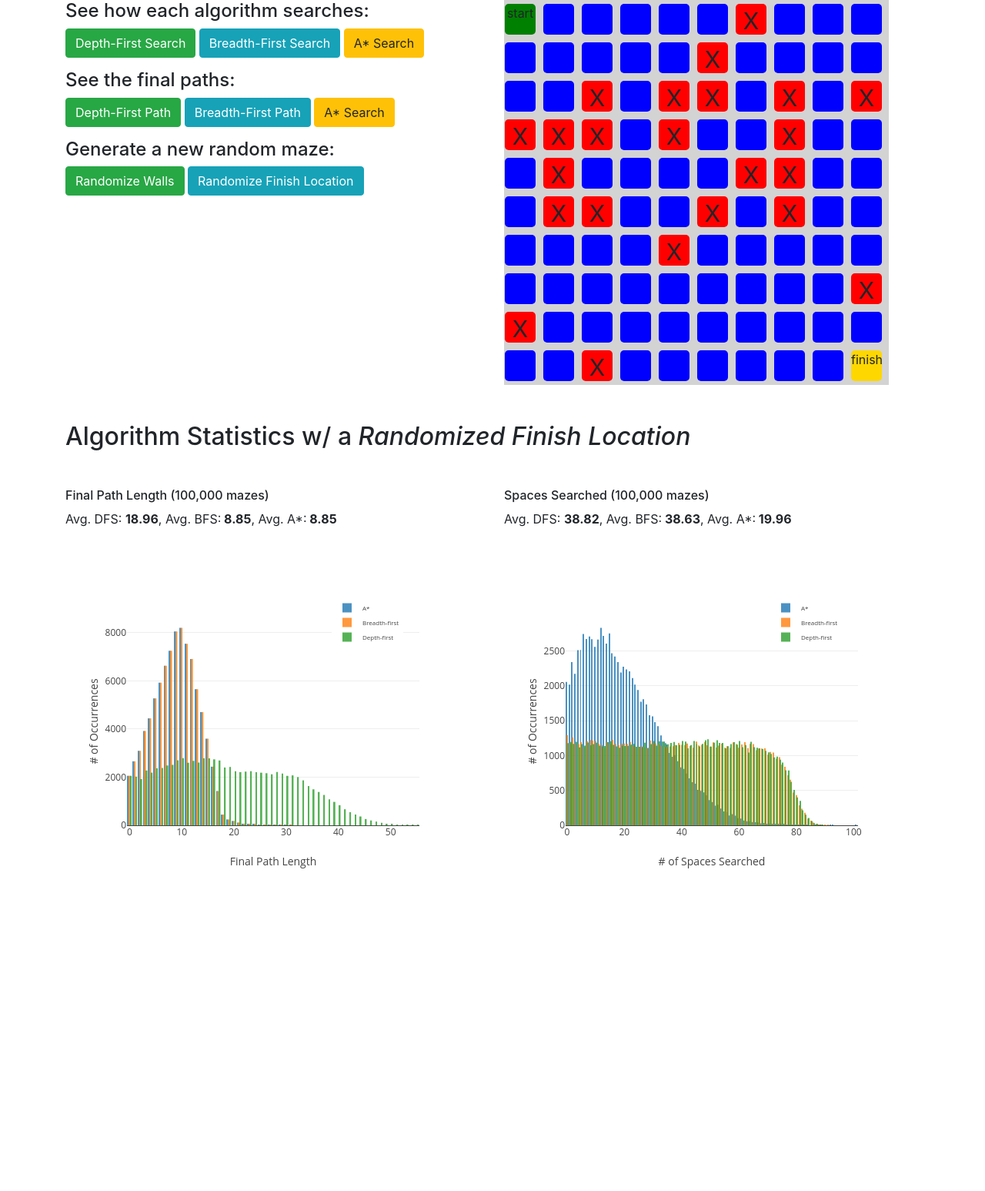
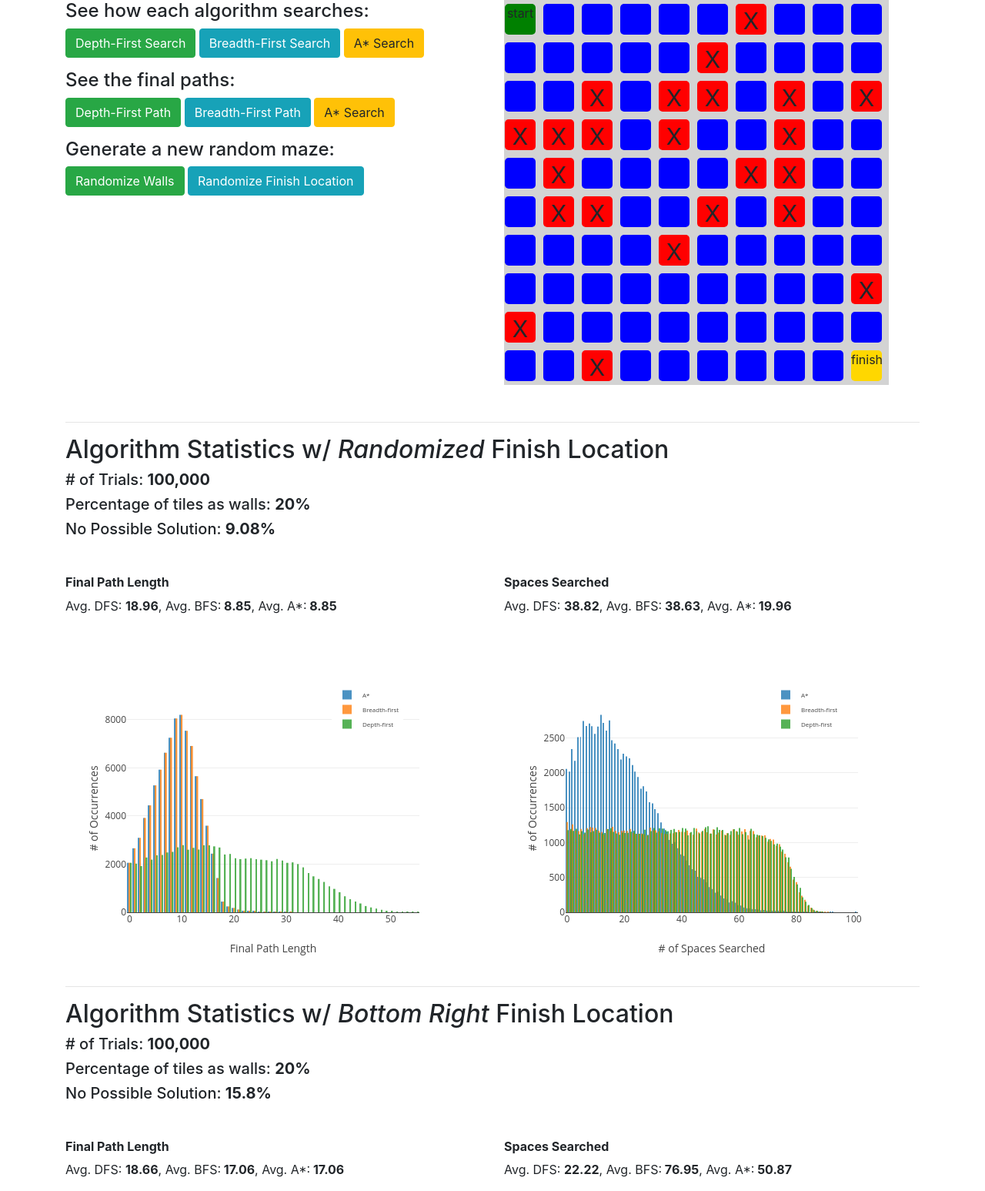
Before and after one commit to slevin886/maze_maker, a Flask app: page / in a window 1280 px wide. Shown: the part 113-1660 px from the top of the page at 77% size. Before the commit the page ends 1241 px from the top, so only its background shows below. Run offline with Flask 2, Linux system fonts and the light colour scheme; some libraries are stand-ins or nearby versions.

Commit message:
simulations added

```diff
--- a/templates/home.html
+++ b/templates/home.html
@@ -64,22 +64,43 @@
                 </div>
             </div>
         </div>
-        <h2>Algorithm Statistics w/ a <i>Randomized Finish Location</i></h2>
-        <div class="row mt-5">
+        <hr>
+        <h2>Algorithm Statistics w/ <i>Randomized</i> Finish Location</h2>
+        <h5># of Trials: <strong>100,000</strong></h5>
+        <h5>Percentage of tiles as walls: <strong>20%</strong></h5>
+        <h5>No Possible Solution: <strong>9.08%</strong></h5>
+        <div class="row mt-5 mb-3">
             <div class="col-6">
-                <h6>Final Path Length (100,000 mazes)</h6>
+                <h6><strong>Final Path Length</strong></h6>
                 <p>Avg. DFS: <strong> 18.96</strong>,  Avg. BFS:<strong> 8.85</strong>, Avg. A*:<strong> 8.85</strong></p>
                 <div id="rand_search_final">
                 </div>
             </div>
             <div class="col-6">
-                <h6>Spaces Searched (100,000 mazes)</h6>
+                <h6><strong>Spaces Searched</strong></h6>
                 <p>Avg. DFS: <strong> 38.82</strong>,  Avg. BFS:<strong> 38.63</strong>, Avg. A*:<strong> 19.96</strong></p>
                 <div id="rand_search_space">
                 </div>
             </div>
             <script src="{{ url_for('static', filename='stats/rand_search_final.js') }}"></script>
         </div>
+        <hr>
+        <h2>Algorithm Statistics w/ <i>Bottom Right</i> Finish Location</h2>
+        <h5># of Trials: <strong>100,000</strong></h5>
+        <h5>Percentage of tiles as walls: <strong>20%</strong></h5>
+        <h5>No Possible Solution: <strong>15.8%</strong></h5>
+        <div class="row mt-5">
+            <div class="col-6">
+                <h6><strong>Final Path Length</strong></h6>
+                <p>Avg. DFS: <strong> 18.66</strong>,  Avg. BFS:<strong> 17.06</strong>, Avg. A*:<strong> 17.06</strong></p>
+
+            </div>
+            <div class="col-6">
+                <h6><strong>Spaces Searched</strong></h6>
+                <p>Avg. DFS: <strong> 22.22</strong>,  Avg. BFS:<strong> 76.95</strong>, Avg. A*:<strong> 50.87</strong></p>
+
+            </div>
+        </div>
     </div>
 </body>
 </html>
```
Also changed, not shown: 1 other file.
